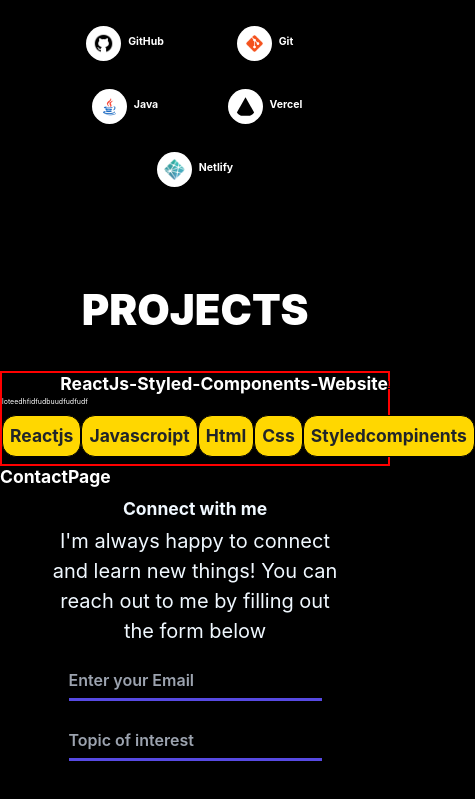
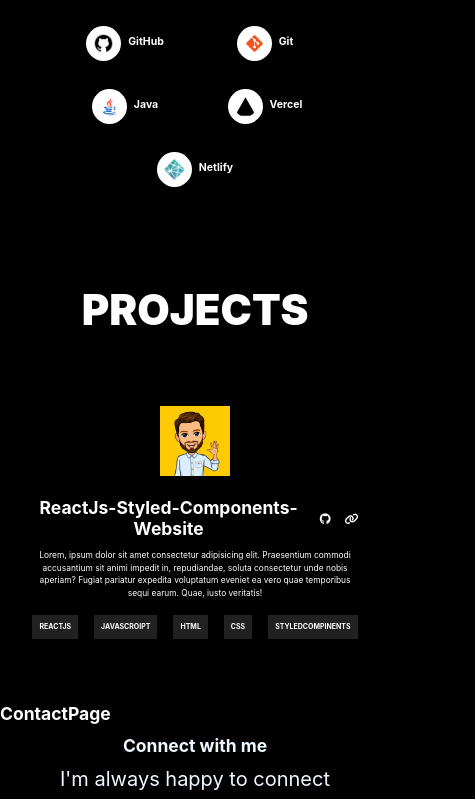
Before and after one commit to AdityaGoel0320/Aditya-Goel-Portfolio, a React (Create React App) app: page / in a window 390 px wide. Shown: the part 1175-1974 px from the top of the page, 475 px wide, since content can reach past the window. Built offline with nearby package versions, Linux system fonts and the light colour scheme.

Commit message:
projects  ui updated

```diff
--- a/src/App.css
+++ b/src/App.css
@@ -198,17 +198,85 @@ a {
 
 
 /* project page css */
-.project_container{
-  border: 2px solid red;
+/* .project_container {
+} */
+
+
+
+.project_card {
+  margin: 3rem;
+  padding: 5rem;
+  gap: 3rem;
 }
 
+.prject_heads {
 
+  display: flex;
+  justify-content: center;
+  align-items: center;
+  gap: 2rem;
+  text-align: center;
+}
+
+.a {
+  font-size: 0.5rem;
+}
+
+.project_desc {
+  text-align: center;
+  font-size: 1.2rem;
+}
+
+.z {
+  gap: 2rem;
+}
+
+.project_btn {
+  background-color: #212121;
+  margin-bottom: 1rem;
+
+  font-weight: bolder;
+  padding: 1rem;
+  border: 1px solid black;
+  text-transform: uppercase;
+  gap: 1rem;
+
+}
+
+#project_icon {
+  font-size: 1.6rem;
+    color: white;
+
+
+
+
+}
+
+#project_icon:hover {
+  color: blue;
+}
 
 
 @media (max-width : 320px) {
   html {
     font-size: 35%;
   }
+
+  .project_card {
+    flex-direction: column-reverse;
+    align-items: center;
+
+  }
+
+  img {
+
+    display: flex;
+    justify-content: center;
+    align-items: center;
+    height: 10rem;
+    text-align: center;
+  }
+
 
 }
 
@@ -219,11 +287,40 @@ a {
     font-size: 43.75%;
   }
 
+  .project_card {
+    flex-direction: column-reverse;
+    align-items: center;
+
+  }
+
+  img {
+
+    display: flex;
+    justify-content: center;
+    align-items: center;
+    height: 10rem;
+    text-align: center;
+  }
+
 }
 
 @media (min-width : 481px) and (max-width : 768px) {
   html {
     font-size: 53.125%;
+  }
+
+  .project_card {
+    flex-direction: column-reverse;
+    align-items: center;
+
+  }
+
+  img {
+
+    display: flex;
+    justify-content: center;
+    align-items: center;
+    height: 10rem;
   }
 
 }
@@ -232,6 +329,8 @@ a {
   html {
     font-size: 62.5%;
   }
+
+
 
 }
 
--- a/src/components/ProjectArr.js
+++ b/src/components/ProjectArr.js
@@ -4,7 +4,7 @@ let ProjectArr = [
        img :"./Images/avatar.jpg" ,
        repo : "https://github.com/AdityaGoel0320/ReactJs-Styled-Components-Website" ,
        link :"https://react-js-styled-components-website.vercel.app/" ,
-       desc :"loteedhfidfudbuudfudfudf" ,
+       desc :"Lorem, ipsum dolor sit amet consectetur adipisicing elit. Praesentium commodi accusantium sit animi impedit in, repudiandae, soluta consectetur unde nobis aperiam? Fugiat pariatur expedita voluptatum eveniet ea vero quae temporibus sequi earum. Quae, iusto veritatis!" ,
        techUsed : ["Reactjs" , "Javascroipt" , "Html" , "Css" , "Styledcompinents"]  ,
     }
 ]
--- a/src/components/ProjectCard.js
+++ b/src/components/ProjectCard.js
@@ -7,15 +7,15 @@ const ProjectCard = (props) => {
     return (
         <>
 
-            <div className="flex">
-                <div className="flex flex-col">
-                    <div className="flex justify-center items-center">
+            <div className="flex project_card">
+                <div className="flex flex-col gap-3 ">
+                    <div className="prject_heads flex justify-center items-center">
                         <h3>{name}</h3>
-                        <a href={link} target='_blank'>Link</a>
-                        <a href={repo} target='_blank'>repo</a>
+                        <a className='a' href={repo} target='_blank'><i id='project_icon' class="fa-brands fa-github "></i></a>
+                        <a href={link} target='_blank'><i id="project_icon" class="fa-sharp fa-solid fa-link "></i></a>
                     </div>
-                    <p>{desc}</p>
-                    <div className="flex justify-center items-center">
+                    <p className='project_desc'>{desc}</p>
+                    <div className=" z flex justify-center items-center">
 
                         {
                             techUsed.map((x) => {
@@ -25,8 +25,8 @@ const ProjectCard = (props) => {
                     </div>
 
                 </div>
-                <div className="img">
-                    <img src={img} alt="" />
+                <div className="">
+                    <img className="img" src={img} alt="" />
 
                 </div>
 
--- a/src/components/TechBtn.js
+++ b/src/components/TechBtn.js
@@ -5,7 +5,7 @@ const TechBtn = (props) => {
 
     return (
         <>
-            <button className='btn'>
+            <button className='project_btn'>
                 {name}
             </button>
         </>
```
